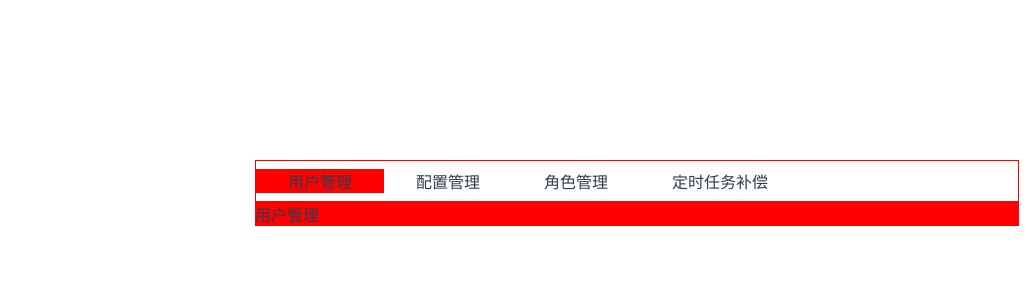
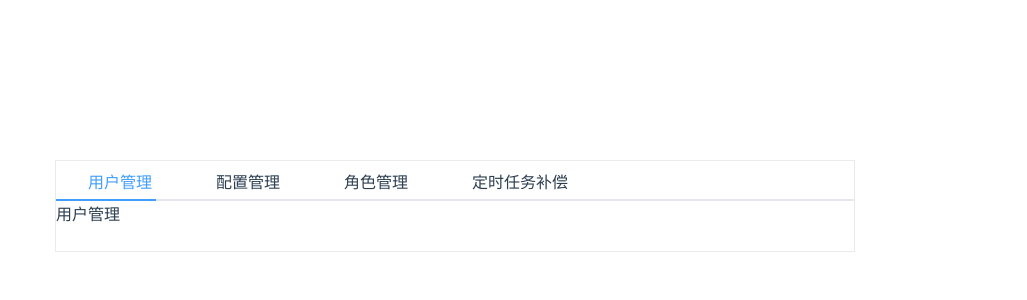
Before and after one commit to yinhaiying/y-ui, a Vue app: page / in a window 1280 px wide. Shown: the top 300 px of the page, without its empty margins (253-1280 px from the left). Built offline with nearby package versions, Linux system fonts and the light colour scheme.

Commit message:
实现一些简单的样式

```diff
--- a/src/App.vue
+++ b/src/App.vue
@@ -24,11 +24,12 @@ export default {
 
 <style lang="scss">
 #app {
+  width:800px;
   font-family: Avenir, Helvetica, Arial, sans-serif;
   -webkit-font-smoothing: antialiased;
   -moz-osx-font-smoothing: grayscale;
   color: #2c3e50;
   margin-top: 160px;
-  margin-left:500px;
+  margin-left:300px;
 }
 </style>
--- a/src/example/tabs.vue
+++ b/src/example/tabs.vue
@@ -11,7 +11,7 @@
       </y-tabs-nav>
       <y-tabs-content>
         <y-tabs-pane label = "用户管理" name = "first">用户管理</y-tabs-pane>
-        <y-tabs-pane label="用户管理" name = "secode">用户管理</y-tabs-pane>
+        <y-tabs-pane label="配置管理" name = "secode">配置管理</y-tabs-pane>
         <y-tabs-pane label="角色管理" name = "third">角色管理</y-tabs-pane>
         <y-tabs-pane label="定时任务补偿" name = "fourth">定时任务补偿</y-tabs-pane>
       </y-tabs-content>
--- a/src/packages/Tabs/tabs-item.vue
+++ b/src/packages/Tabs/tabs-item.vue
@@ -43,8 +43,9 @@ export default {
 .y-tabs-item{
   flex-shrink: 0;
   padding:0 2em;
+  cursor:pointer;
   &.is-active{
-    background:red;
+    color:#409eff;
   }
 }
 </style>
--- a/src/packages/Tabs/tabs-nav.vue
+++ b/src/packages/Tabs/tabs-nav.vue
@@ -1,5 +1,6 @@
 <template>
   <div class = "y-tabs-nav">
+    <div class="y-tabs__active-bar"></div>
     <slot></slot>
   </div>
 </template>
@@ -16,13 +17,32 @@ export default {
 }
 </script>
 
-<style  scoped lang = "scss">
+<style  scoped lang="scss">
 $nav-height:40px;
 .y-tabs-nav{
   display:flex;
   height:$nav-height;
   justify-content: flex-start;
   align-items: center;
-  border:1px solid red;
+  position:relative;
+  &:after{
+    content: "";
+    position: absolute;
+    left: 0;
+    bottom: 0;
+    width: 100%;
+    height: 2px;
+    background-color: #e4e7ed;
+    z-index: 1;
+  }
+  & > .y-tabs__active-bar{
+    position:absolute;
+    left:0;
+    bottom:0;
+    width:100px;
+    height:2px;
+    background-color:#409eff;
+    z-index:2;
+  }
 }
 </style>
--- a/src/packages/Tabs/tabs-pane.vue
+++ b/src/packages/Tabs/tabs-pane.vue
@@ -36,8 +36,9 @@ export default {
 
 <style lang="scss" scoped>
 .y-tabs-pane{
+  min-height:50px;
   &.is-active{
-    background:red;
+
   }
 }
 </style>
--- a/src/packages/Tabs/tabs.vue
+++ b/src/packages/Tabs/tabs.vue
@@ -41,6 +41,8 @@ export default {
 }
 </script>
 
-<style>
-
+<style lang="scss" scoped>
+.y-tabs{
+  border:1px solid #ebebeb;
+}
 </style>
```
